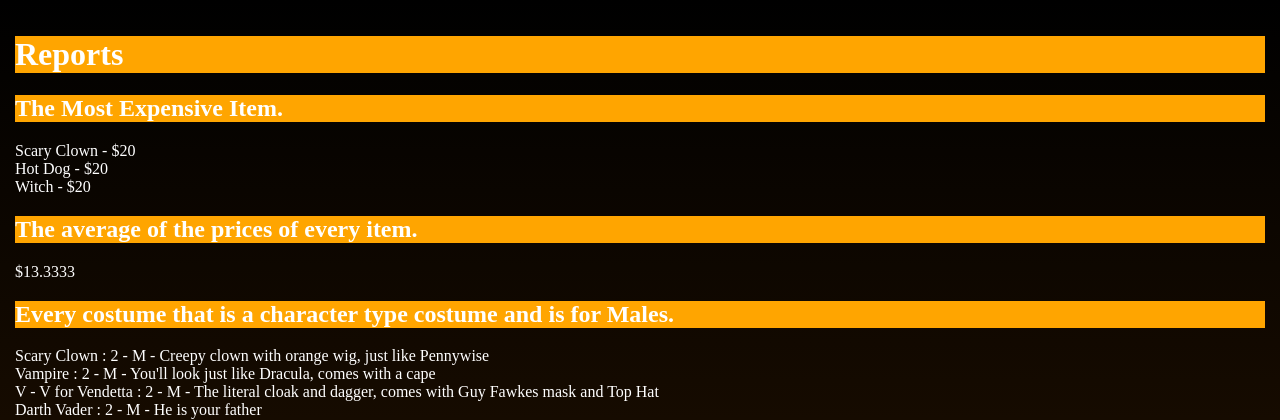
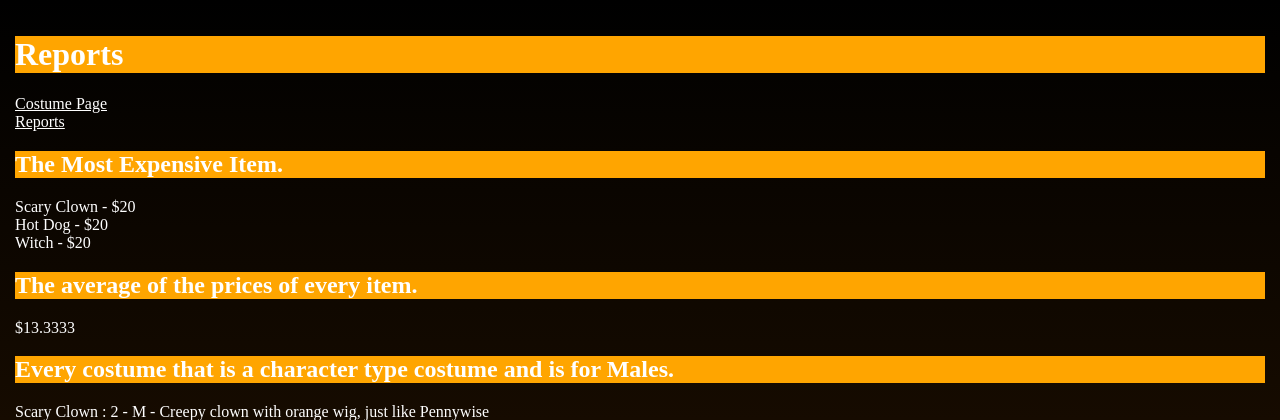
Before and after one commit to mshaw-csumb/cst336GroupProject, a PHP site: page /reports.php in a window 1280 px wide. Shown: the top 420 px of the page. Run offline with PHP 8.4, Linux system fonts and the light colour scheme; data comes from the database, SQL or seed files in the repository.

Commit message:
adding nav links

```diff
--- a/index.php
+++ b/index.php
@@ -77,7 +77,7 @@ function displayAllProducts() {
 			INNER JOIN tp_ageRanges ta
             ON tc.ageRange=ta.ageId";
 			//INNER JOIN tp_types tt ON tc.type=tt.typeId
-
+	$_GET['order'] = "ASC";
 	 $orderByFields = array("ASC", "DESC");
 	 $orderByIndex = array_search($_GET['order'],$orderByFields);
 	 //$orderbyFields[$orderByIndex];
@@ -202,6 +202,10 @@ function isHealthyChoiceChecked(){
       <h2>Please stop asking us for sexy corn costumes, we don't have any</h2>
     </header>
 
+	<nav>
+		<a href="index.php" target ="_blank">Costume Page</a> <br>
+		<a href="reports.php" target="_blank">Reports</a> <br>
+	</nav>
     <div>
 
         <form method ="get">
--- a/reports.php
+++ b/reports.php
@@ -84,6 +84,11 @@ function chokingHazardPrice(){
     <header>
       <h1>Reports</h1>
     </header>
+
+    <nav>
+		<a href="index.php" target ="_blank">Costume Page</a> <br>
+		<a href="reports.php" target="_blank">Reports</a>
+	</nav>
     	<h2>The Most Expensive Item.</h2>
 
     	<?php
```
